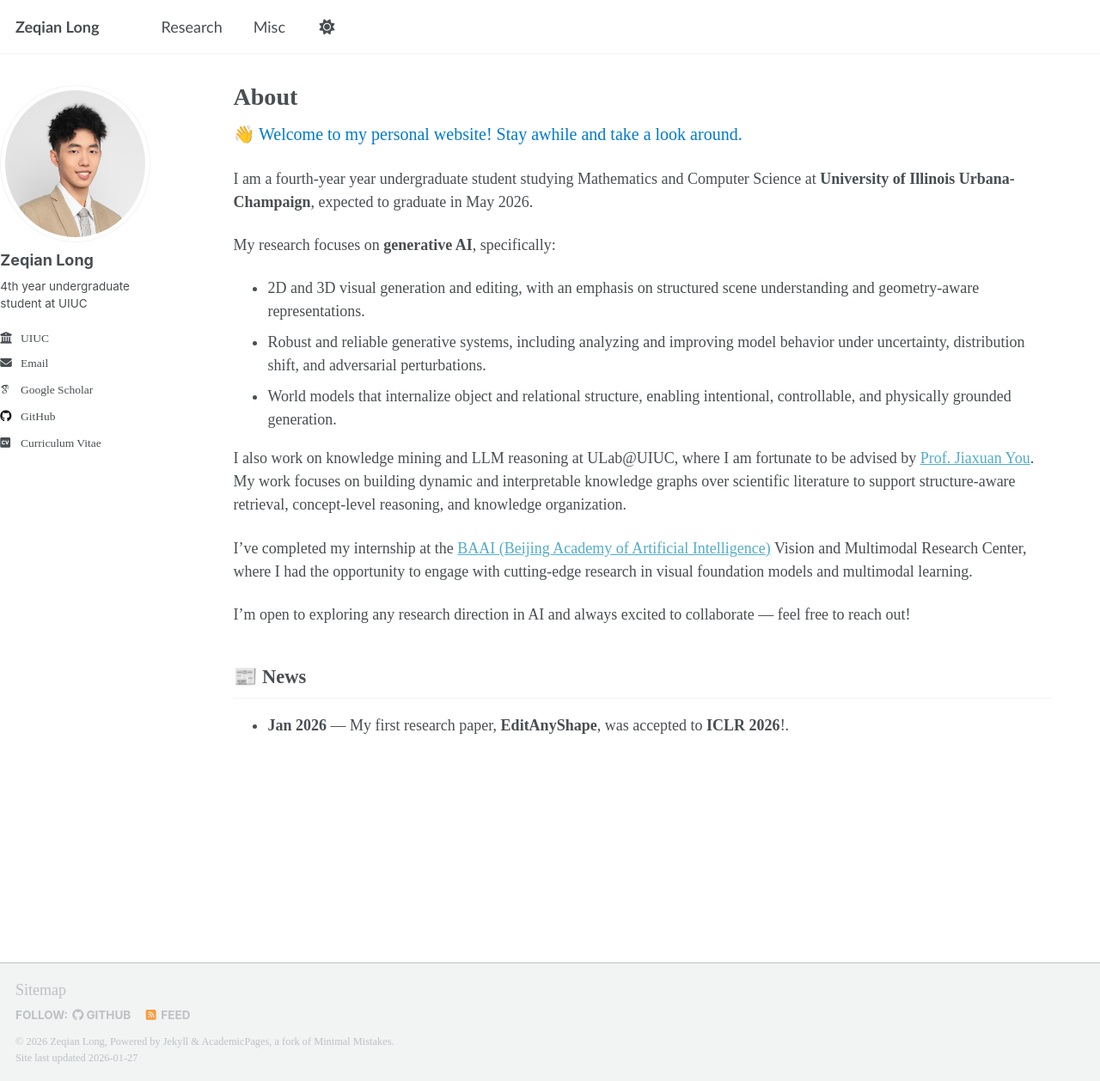
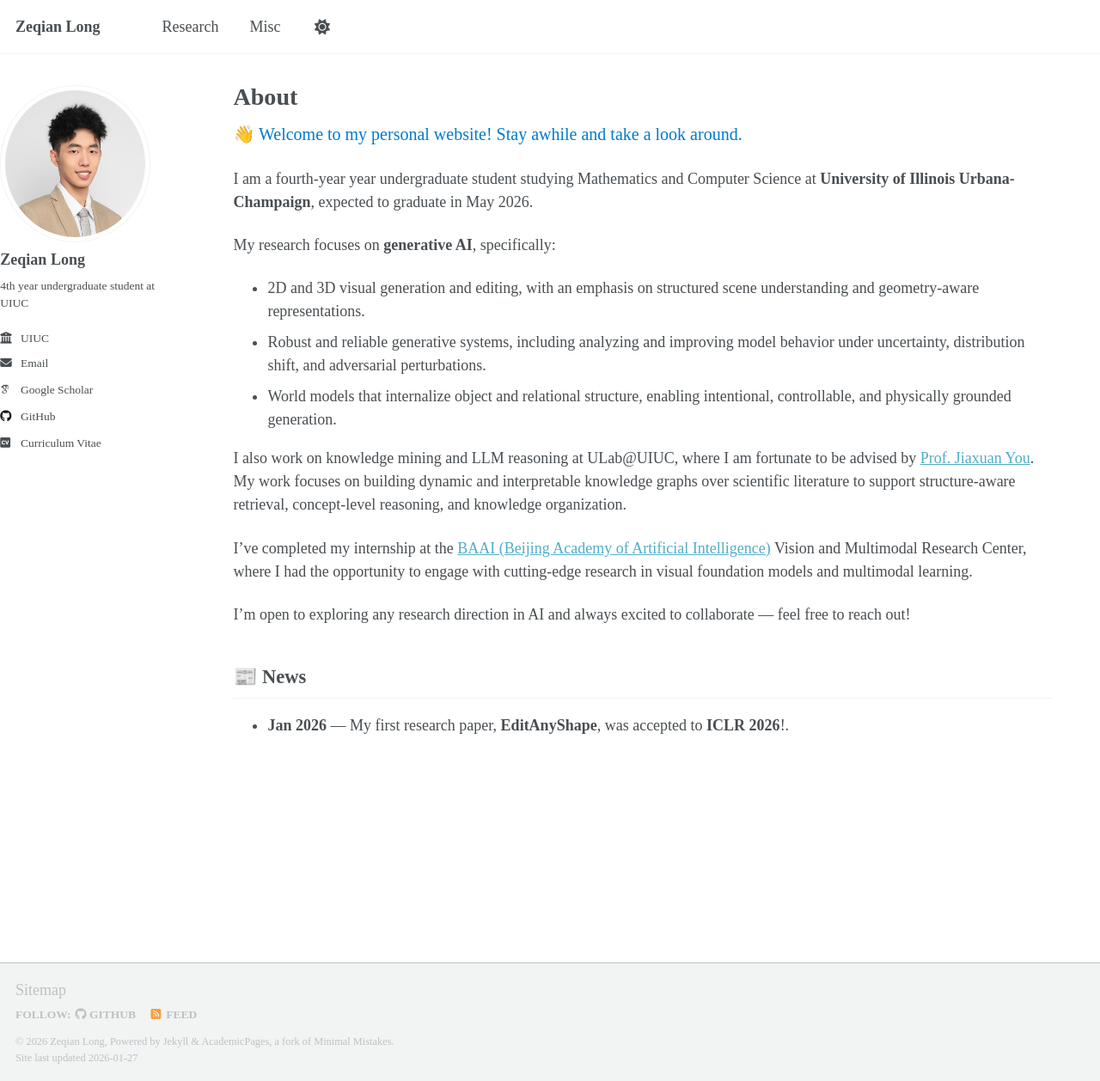
Before and after one commit to Zeqian-Long/Zeqian-Long.github.io, a Jekyll site: the page built from _pages/about.md, in a window 1280 px wide and 1258 px high. Shown: the whole window at 86% size. Built offline with Jekyll 4.4.1, drawn with Linux system fonts in a browser that asks for light colours; some web fonts are replaced; a script that is not in the unit is left out.

Commit message:
change font

```diff
--- a/_sass/_themes.scss
+++ b/_sass/_themes.scss
@@ -14,13 +14,17 @@
 $indent-var                 : 1.3em;
 
 /* System typefaces */
-$serif                      : Georgia, Times, serif;
-$sans-serif                 : -apple-system, ".SFNSText-Regular", "San Francisco", "Roboto", "Segoe UI", "Helvetica Neue", "Lucida Grande", Arial, sans-serif;
-$monospace                  : Monaco, Consolas, "Lucida Console", monospace;
+// $serif                      : Georgia, Times, serif;
+// $sans-serif                 : -apple-system, ".SFNSText-Regular", "San Francisco", "Roboto", "Segoe UI", "Helvetica Neue", "Lucida Grande", Arial, sans-serif;
+// $monospace                  : Monaco, Consolas, "Lucida Console", monospace;
+$serif                      : serif;
+$sans-serif                 : inherit;
+$monospace                  : monospace;
 
 /* Sans serif typefaces */
 $sans-serif-narrow          : $sans-serif;
-$helvetica                  : Helvetica, "Helvetica Neue", Arial, sans-serif;
+// $helvetica                  : Helvetica, "Helvetica Neue", Arial, sans-serif;
+$helvetica                  : sans-serif;
 
 /* Serif typefaces */
 $georgia                      : serif;
@@ -43,9 +47,13 @@
 $type-size-7                : 0.6875em; // ~11px
 $type-size-8                : 0.625em;  // ~10px
 
-$global-font-family         : $times;
-$header-font-family         : $times;
-$caption-font-family        : $times;
+// $global-font-family         : $times;
+// $header-font-family         : $times;
+// $caption-font-family        : $times;
+
+$global-font-family         : inherit;
+$header-font-family         : inherit;
+$caption-font-family        : inherit;
 
 /* ==========================================================================
    Breakpoints
--- a/_sass/layout/_navigation.scss
+++ b/_sass/layout/_navigation.scss
@@ -13,7 +13,8 @@
   margin-bottom: 0;
   padding-left: 2em;
   padding-right: 2em;
-  font-family: "Trebuchet MS", "Lucida Grande", "Lucida Sans Unicode", "Lucida Sans", Arial, sans-serif;
+  // font-family: "Trebuchet MS", "Lucida Grande", "Lucida Sans Unicode", "Lucida Sans", Arial, sans-serif;
+  font-family: $global-font-family;
   // font-family: "Times New Roman", Times, serif;
   // font-family: "CMU Serif Roman", "CMU Serif", "Computer Modern", serif;
   -webkit-animation: intro 0.3s both;
@@ -68,7 +69,8 @@
     margin: 0;
     padding: 0;
     list-style-type: none;
-    font-family: "Trebuchet MS", "Lucida Grande", "Lucida Sans Unicode", "Lucida Sans", Arial, sans-serif;
+    font-family: $global-font-family;
+    // font-family: "Trebuchet MS", "Lucida Grande", "Lucida Sans Unicode", "Lucida Sans", Arial, sans-serif;
     // font-family: "Times New Roman", Times, serif;
     // font-family: "CMU Serif Roman", "CMU Serif", "Computer Modern", serif;
   }
@@ -81,7 +83,8 @@
     a {
       margin-bottom: 0.25em;
       padding: 0.5em 1em;
-      font-family: "Trebuchet MS", "Lucida Grande", "Lucida Sans Unicode", "Lucida Sans", Arial, sans-serif;
+      font-family: $global-font-family;
+      // font-family: "Trebuchet MS", "Lucida Grande", "Lucida Sans Unicode", "Lucida Sans", Arial, sans-serif;
       // font-family: "Times New Roman", Times, serif;
       // font-family: "CMU Serif Roman", "CMU Serif", "Computer Modern", serif;
       font-size: 14px;
@@ -182,7 +185,8 @@
   position: relative;
   min-width: 250px;
   background: var(--global-bg-color);
-  font-family: "Trebuchet MS", "Lucida Grande", "Lucida Sans Unicode", "Lucida Sans", Arial, sans-serif;
+  // font-family: "Trebuchet MS", "Lucida Grande", "Lucida Sans Unicode", "Lucida Sans", Arial, sans-serif;
+  font-family: $global-font-family;
 
   a {
     display: block;
@@ -332,7 +336,8 @@
    ========================================================================== */
 
 .nav__list {
-  font-family: "Trebuchet MS", "Lucida Grande", "Lucida Sans Unicode", "Lucida Sans", Arial, sans-serif;
+  font-family: $global-font-family;
+  // font-family: "Trebuchet MS", "Lucida Grande", "Lucida Sans Unicode", "Lucida Sans", Arial, sans-serif;
   font-size: 1.25rem;
 
   ul {
@@ -367,8 +372,8 @@
 .nav__title {
   margin: 0;
   padding: 0.5rem 1rem;
-  // font-family: $sans-serif-narrow;
-  font-family: "Trebuchet MS", "Lucida Grande", "Lucida Sans Unicode", "Lucida Sans", Arial, sans-serif;
+  font-family: $sans-serif-narrow;
+  // font-family: "Trebuchet MS", "Lucida Grande", "Lucida Sans Unicode", "Lucida Sans", Arial, sans-serif;
   font-size: $type-size-5;
   font-weight: bold;
 }
@@ -377,8 +382,8 @@
   display: block;
   margin: 0.5rem 0;
   padding: 0.5rem 0;
-  // font-family: $sans-serif-narrow;
-  font-family: "Trebuchet MS", "Lucida Grande", "Lucida Sans Unicode", "Lucida Sans", Arial, sans-serif;
+  font-family: $sans-serif-narrow;
+  // font-family: "Trebuchet MS", "Lucida Grande", "Lucida Sans Unicode", "Lucida Sans", Arial, sans-serif;
   font-size: $type-size-6;
   font-weight: bold;
   text-transform: uppercase;
@@ -391,8 +396,8 @@
    ========================================================================== */
 
 .toc {
-  // font-family: $sans-serif-narrow;
-  font-family: "Trebuchet MS", "Lucida Grande", "Lucida Sans Unicode", "Lucida Sans", Arial, sans-serif;
+  font-family: $sans-serif-narrow;
+  // font-family: "Trebuchet MS", "Lucida Grande", "Lucida Sans Unicode", "Lucida Sans", Arial, sans-serif;
   color: var(--global-text-color-light);
   text-transform: uppercase;
   letter-spacing: 1px;
```
